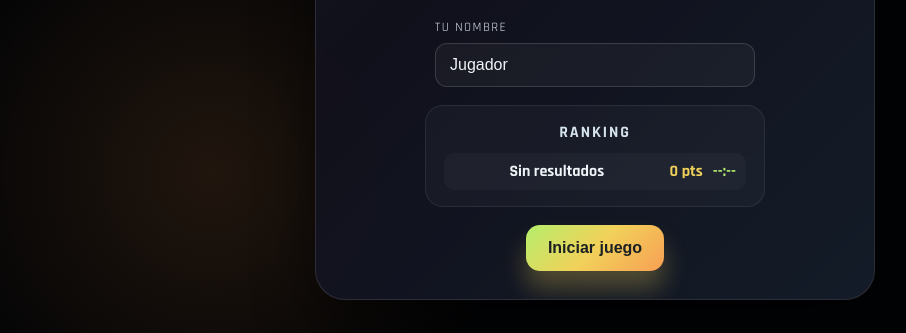
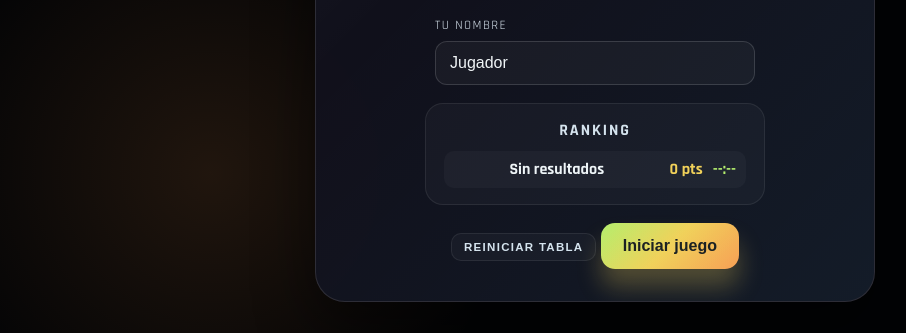
Before and after one commit to tecnotecasanjusto-dotcom/Memoria, a plain HTML site: page index.html in a window 1280 px wide. Shown: the part 467-800 px from the top of the page, without its empty margins (45-951 px from the left). Drawn offline with Linux system fonts and the light colour scheme.

Commit message:
Ultima Act

```diff
--- a/index.html
+++ b/index.html
@@ -34,6 +34,7 @@
           <ol id="rankingListStart" class="ranking-list"></ol>
         </aside>
 
+        <button id="resetRankingBtn" class="mini-btn" type="button" aria-label="Reiniciar tabla con código">Reiniciar tabla</button>
         <button id="startBtn" class="primary-btn" type="button">Iniciar juego</button>
       </div>
     </div>
--- a/script.js
+++ b/script.js
@@ -7,10 +7,12 @@ const timerElement = document.getElementById('timer');
 const messageElement = document.getElementById('message');
 const startBtn = document.getElementById('startBtn');
 const restartBtn = document.getElementById('restartBtn');
+const resetRankingBtn = document.getElementById('resetRankingBtn');
 const playerNameInput = document.getElementById('playerName');
 const rankingList = document.getElementById('rankingListStart');
 
 const rankingStorageKey = 'memory-cine-ranking';
+const rankingResetCode = 'Tecnoteca';
 const movieFiles = [
   'Anabel.jpg',
   'Avatar.jpg',
@@ -256,6 +258,24 @@ startBtn.addEventListener('click', () => {
   resetGame();
 });
 
+resetRankingBtn.addEventListener('click', () => {
+  const enteredCode = window.prompt('Introduce el código para reiniciar el ranking:');
+
+  if (enteredCode === null) return;
+
+  if (enteredCode.trim() !== rankingResetCode) {
+    window.alert('Código incorrecto. No se puede reiniciar el ranking.');
+    return;
+  }
+
+  const confirmed = window.confirm('¿Seguro que quieres borrar la tabla de puntuaciones?');
+  if (!confirmed) return;
+
+  localStorage.removeItem(rankingStorageKey);
+  renderRanking();
+  window.alert('Ranking reiniciado correctamente.');
+});
+
 restartBtn.addEventListener('click', () => {
   playSound('flip');
   resetGame();
--- a/style.css
+++ b/style.css
@@ -125,7 +125,8 @@ h1 {
 }
 
 .primary-btn,
-.secondary-btn {
+.secondary-btn,
+.mini-btn {
   appearance: none;
   border: none;
   border-radius: 14px;
@@ -148,8 +149,26 @@ h1 {
   box-shadow: 0 16px 24px rgba(59, 109, 246, 0.3);
 }
 
+.mini-btn {
+  display: inline-flex;
+  align-items: center;
+  justify-content: center;
+  align-self: center;
+  margin: 0 auto 12px;
+  padding: 7px 12px;
+  border-radius: 10px;
+  font-size: 0.72rem;
+  letter-spacing: 0.08rem;
+  text-transform: uppercase;
+  background: rgba(255, 255, 255, 0.03);
+  color: var(--muted);
+  border: 1px solid rgba(255, 255, 255, 0.08);
+  box-shadow: none;
+}
+
 .primary-btn:hover,
-.secondary-btn:hover {
+.secondary-btn:hover,
+.mini-btn:hover {
   transform: translateY(-2px) scale(1.01);
   filter: brightness(1.04);
 }
```
